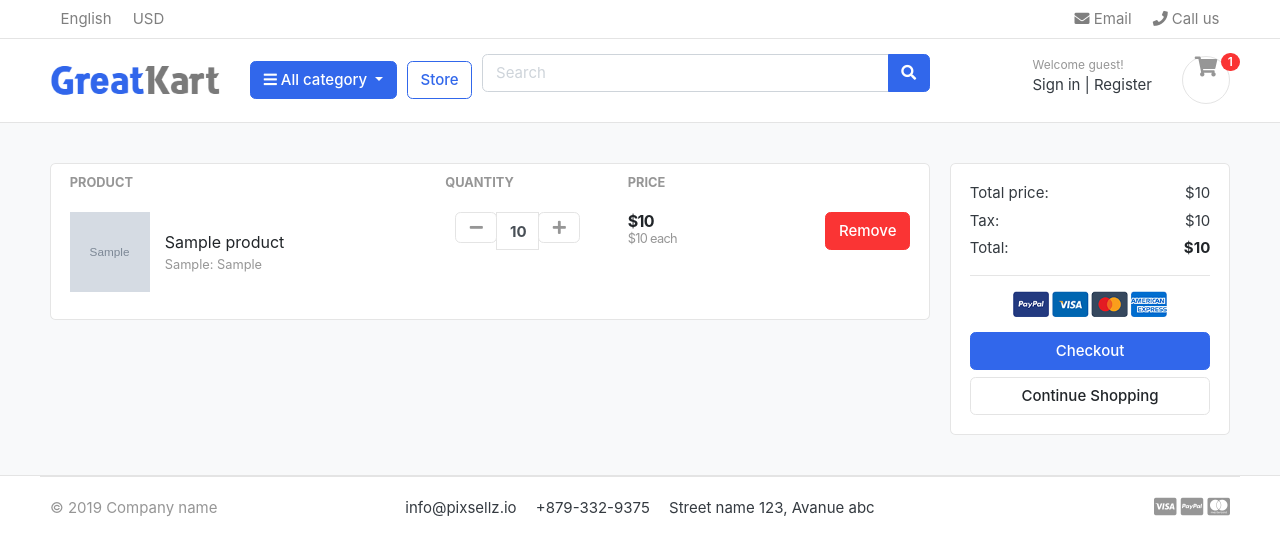
After one commit to YuTumchuk/CosStore, a Django app: template onlineshop/templates/store/cart.html in a window 1280 px wide. The commit adds this page. Shown: the top 556 px of the page. Run offline with Django 3.2, Linux system fonts and the light colour scheme; the template is opened without the code that fills it: most values are stand-ins (such as "Sample title", 1, 10 or a date in 2020); grey boxes marked "Sample" are stand-in pictures; some libraries are stand-ins or nearby versions; some web fonts are replaced.

Commit message:
Product variations and quantity.

```diff
--- a/onlineshop/onlineshop/settings.py
+++ b/onlineshop/onlineshop/settings.py
@@ -37,7 +37,8 @@ INSTALLED_APPS = [
     'django.contrib.staticfiles',
     'category',
     'accounts',
-     'store',
+    'store',
+    'cart',
 ]
 
 MIDDLEWARE = [
@@ -64,6 +65,7 @@ TEMPLATES = [
                 'django.contrib.auth.context_processors.auth',
                 'django.contrib.messages.context_processors.messages',
                 'category.context_processors.menu_links',
+                'cart.context_processors.counter',
             ],
         },
     },
--- a/onlineshop/onlineshop/urls.py
+++ b/onlineshop/onlineshop/urls.py
@@ -24,4 +24,5 @@ urlpatterns = [
     path('admin/', admin.site.urls),
     path('', views.home, name='home'),
     path('store/', include('store.urls')),
+    path('cart/', include('cart.urls')),
 ] + static(settings.MEDIA_URL, document_root=settings.MEDIA_ROOT)
--- a/onlineshop/store/urls.py
+++ b/onlineshop/store/urls.py
@@ -4,6 +4,7 @@ from store import views
 
 urlpatterns = [
     path('', views.store, name='store'),
-    path('<slug:category_slug>/', views.store, name='products_by_category'),
-    path('<slug:category_slug>/<slug:product_slug>/', views.product_detail, name='product_detail'),
+    path('category/<slug:category_slug>/', views.store, name='products_by_category'),
+    path('category/<slug:category_slug>/<slug:product_slug>/', views.product_detail, name='product_detail'),
+    path('search/', views.search, name='search'),
 ]
--- a/onlineshop/templates/includes/header.html
+++ b/onlineshop/templates/includes/header.html
@@ -47,9 +47,9 @@
 	</div> <!-- col.// -->
 	<a href="{% url 'store' %}" class="btn btn-outline-primary">Store</a>
 	<div class="col-lg  col-md-6 col-sm-12 col">
-		<form action="#" class="search">
+		<form action="{% url 'search' %}" class="search" method='GET'>
 			<div class="input-group w-100">
-			    <input type="text" class="form-control" style="width:60%;" placeholder="Search">
+			    <input type="text" class="form-control" style="width:60%;" placeholder="Search" name="keyword">
 
 			    <div class="input-group-append">
 			      <button class="btn btn-primary" type="submit">
@@ -68,9 +68,9 @@
 							<a href="./register.html"> Register</a>
 						</div>
 					</div>
-					<a href="./cart.html" class="widget-header pl-3 ml-3">
+					<a href="{% url 'cart' %}" class="widget-header pl-3 ml-3">
 						<div class="icon icon-sm rounded-circle border"><i class="fa fa-shopping-cart"></i></div>
-						<span class="badge badge-pill badge-danger notify">0</span>
+						<span class="badge badge-pill badge-danger notify">{{cart_count}}</span>
 					</a>
 				</div> <!-- widgets-wrap.// -->
 			</div> <!-- col.// -->
--- /dev/null
+++ b/onlineshop/templates/store/cart.html
@@ -0,0 +1,127 @@
+{% extends 'base.html' %}
+{% load static %}
+{% block content %}
+
+<section class="section-content padding-y bg">
+<div class="container">
+
+<!-- ============================ COMPONENT 1 ================================= -->
+{% if not cart_items %}
+	<h2 class="text-center">Your shopping card is empty.</h2>
+	<br>
+	<div class="text-center">
+		<a href="{% url 'store' %}" class = "btn btn-primary">Continue shopping</a>
+
+	</div>
+{%else%}
+<div class="row">
+	<aside class="col-lg-9">
+<div class="card">
+<table class="table table-borderless table-shopping-cart">
+<thead class="text-muted">
+<tr class="small text-uppercase">
+  <th scope="col">Product</th>
+  <th scope="col" width="120">Quantity</th>
+  <th scope="col" width="120">Price</th>
+  <th scope="col" class="text-right" width="200"> </th>
+</tr>
+</thead>
+
+<tbody>
+{% for cart_item in cart_items %}
+<tr>
+	<td>
+		<figure class="itemside align-items-center">
+			<div class="aside"><img src="{{cart_item.product.images.url}}" class="img-sm"></div>
+			<figcaption class="info">
+				<a href="{{ cart_item.product.get_url }}" class="title text-dark">{{cart_item.product.product_name}}</a>
+				<p class="text-muted small">
+					{% if cart_item.variations.all %}
+						{%for item in cart_item.variations.all %}
+						{{item.variation_category | capfirst}}: {{item.variation_value | capfirst }} <br>
+						{% endfor %}
+					{% endif %}
+				</p>
+			</figcaption>
+		</figure>
+	</td>
+	<td>
+		<!-- col.// -->
+					<div class="col">
+						<div class="input-group input-spinner">
+							<div class="input-group-prepend">
+								<form action="{% url 'deduct_cart' cart_item.product.id cart_item.id %}" method="POST">
+									{% csrf_token %}
+									{% for item in cart_item.variations.all %}
+									<input type="hidden" name="{{item.variation_category | lower }}" value="{{item.variation_value | capfirst }}">
+									{% endfor %}
+
+									<button class="btn btn-light" type="submit" id="button-plus"> <i class="fa fa-minus"></i> </button>
+								</form>
+							</div>
+							<input type="text" class="form-control"  value="{{cart_item.quantity}}">
+							<div class="input-group-append">
+								<form action="{% url 'add_cart' cart_item.product.id %}" method="POST">
+									{% csrf_token %}
+									{% for item in cart_item.variations.all %}
+									<input type="hidden" name="{{item.variation_category | lower }}" value="{{item.variation_value | capfirst }}">
+									{% endfor %}
+									<button class="btn btn-light" type="submit" id="button-minus"> <i class="fa fa-plus"></i> </button>
+								</form>
+							</div>
+						</div> <!-- input-group.// -->
+					</div> <!-- col.// -->
+	</td>
+	<td>
+		<div class="price-wrap">
+			<var class="price">${{cart_item.sub_total}}</var>
+			<small class="text-muted"> ${{cart_item.product.price}} each </small>
+		</div> <!-- price-wrap .// -->
+	</td>
+	<td class="text-right">
+		<!-- HERE IS A MISTAKE IN HREF -->
+	<a href="{% url 'delete_cart' cart_item.product.id cart_item.id  %}" onclick="return confirm('Are you sure?')" class="btn btn-danger"> Remove</a>
+	</td>
+</tr>
+{% endfor %}
+</tbody>
+</table>
+</div> <!-- card.// -->
+
+	</aside> <!-- col.// -->
+	<aside class="col-lg-3">
+
+		<div class="card">
+		<div class="card-body">
+			<dl class="dlist-align">
+			  <dt>Total price:</dt>
+			  <dd class="text-right">${{total}}</dd>
+			</dl>
+			<dl class="dlist-align">
+			  <dt>Tax:</dt>
+			  <dd class="text-right"> ${{tax}}</dd>
+			</dl>
+			<dl class="dlist-align">
+			  <dt>Total:</dt>
+			  <dd class="text-right text-dark b"><strong>${{grand_total}}</strong></dd>
+			</dl>
+			<hr>
+			<p class="text-center mb-3">
+				<img src="{% static './images/misc/payments.png' %}" height="26">
+			</p>
+			<a href="./place-order.html" class="btn btn-primary btn-block"> Checkout </a>
+			<a href="{% url 'store' %}" class="btn btn-light btn-block">Continue Shopping</a>
+		</div> <!-- card-body.// -->
+		</div> <!-- card.// -->
+
+</aside> <!-- col.// -->
+
+
+</div> <!-- row.// -->
+{% endif %}
+<!-- ============================ COMPONENT 1 END .// ================================= -->
+
+</div> <!-- container .//  -->
+</section>
+<!-- ========================= SECTION CONTENT END// ========================= -->
+{% endblock %}
```
Also changed, not shown: onlineshop/cart/context_processors.py (added, +17 -0 lines), onlineshop/cart/urls.py (added, +10 -0 lines), onlineshop/store/admin.py (+8 -2 lines), onlineshop/store/models.py (+25 -1 lines), onlineshop/store/views.py (+43 -13 lines), onlineshop/templates/store/product-detail.html (+17 -29 lines), onlineshop/templates/store/store.html (+31 -6 lines).
